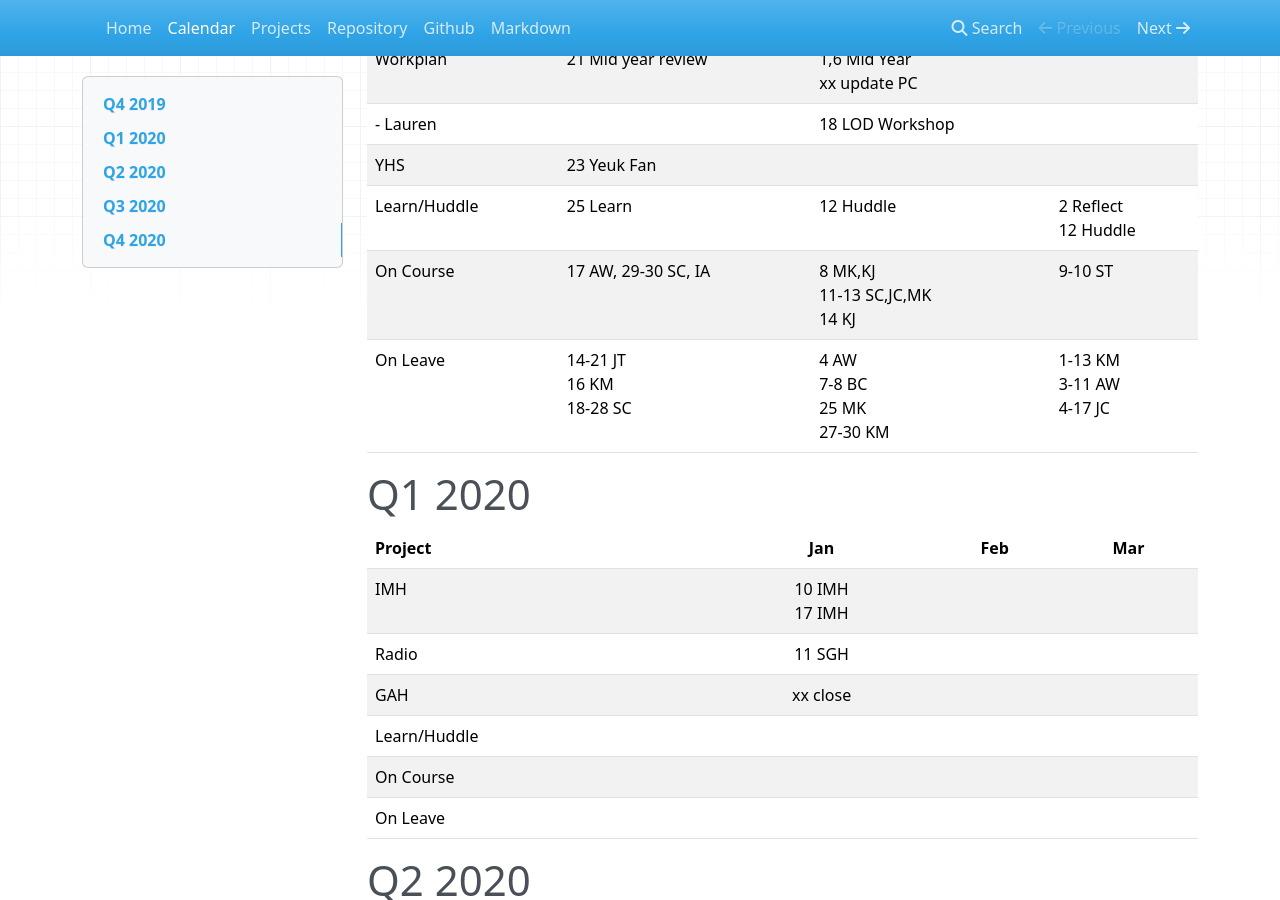
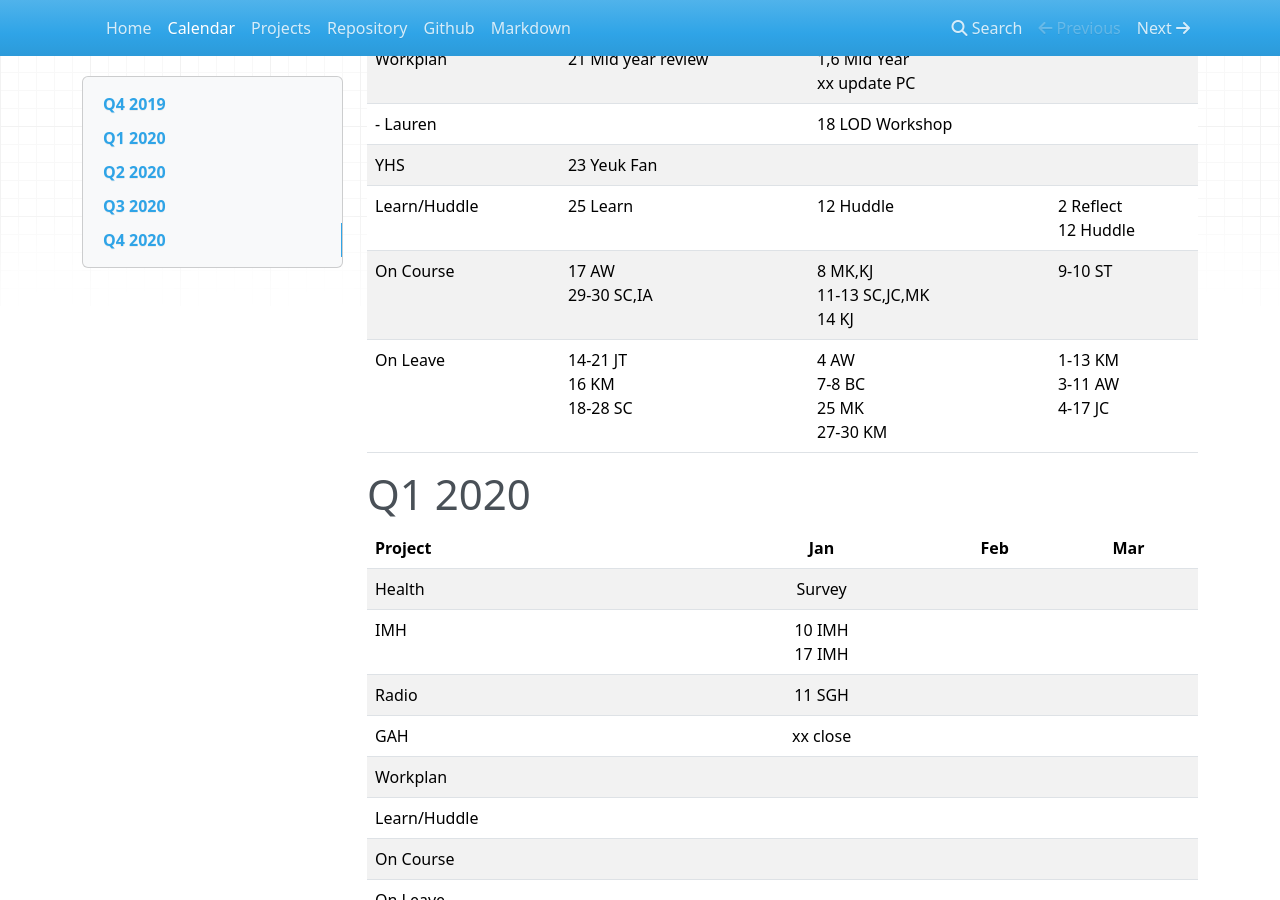
Before and after one commit to lod-online/collab, an MkDocs documentation site: the page built from docs/calendar.md, in a window 1280 px wide and 900 px high, scrolled down 316 px. Built offline with MkDocs 1.6.1, drawn with Linux system fonts in a browser that asks for light colours; nearby versions of some CDN libraries.

Commit message:
Update calendar.md

```diff
--- a/docs/calendar.md
+++ b/docs/calendar.md
@@ -14,16 +14,18 @@
 | - Lauren      |                                | 18 LOD Workshop                        |                               |
 | YHS           | 23 Yeuk Fan                    |                                        |                               |
 | Learn/Huddle  | 25 Learn                       | 12 Huddle                              | 2 Reflect<br>12 Huddle        |
-| On Course     | 17 AW, 29-30 SC, IA            | 8 MK,KJ<br>11-13 SC,JC,MK<br>14 KJ     | 9-10 ST                       |
+| On Course     | 17 AW<br>29-30 SC,IA           | 8 MK,KJ<br>11-13 SC,JC,MK<br>14 KJ     | 9-10 ST                       |
 | On Leave      | 14-21 JT<br>16 KM<br>18-28 SC  | 4 AW<br>7-8 BC<br>25 MK<br>27-30 KM    | 1-13 KM<br>3-11 AW<br>4-17 JC |
 
 # Q1 2020
 
 | Project      |  Jan              |  Feb  |  Mar  |
 | :-----       | :---:             | :---: | :---: |
+| Health       | Survey            |       |       |
 | IMH          | 10 IMH<br>17 IMH  |       |       |
 | Radio        | 11 SGH<br>        |       |       |
 | GAH          | xx close          |       |       |
+| Workplan     |                   |       |       |
 | Learn/Huddle |                   |       |       |
 | On Course    |                   |       |       |
 | On Leave     |                   |       |       |
```
